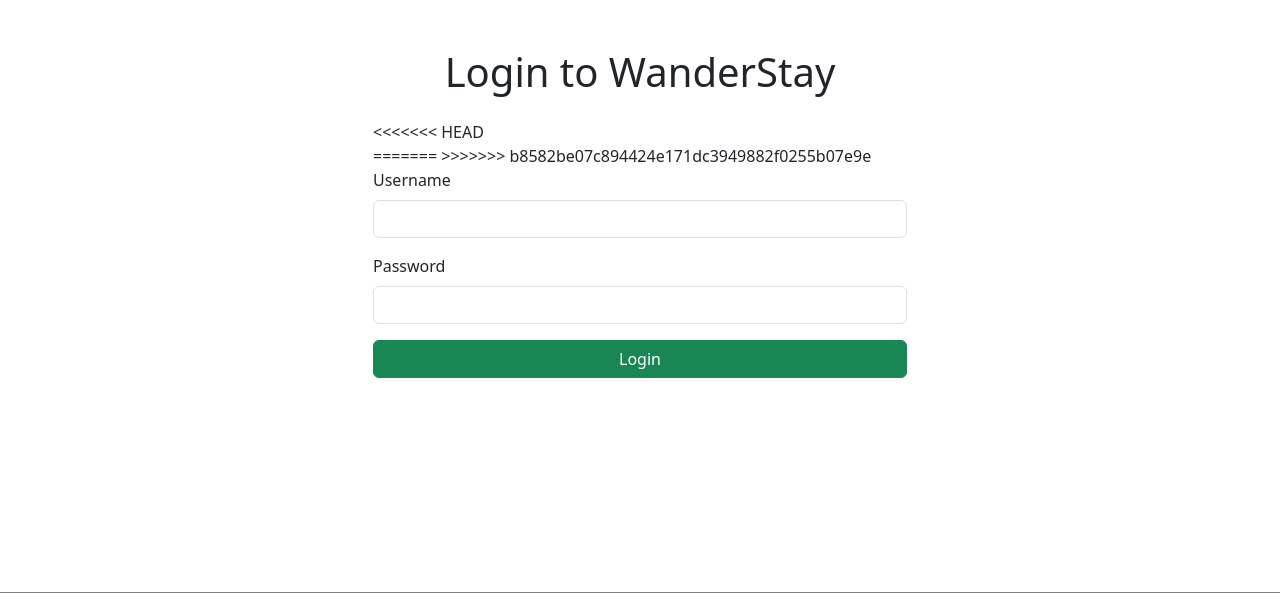
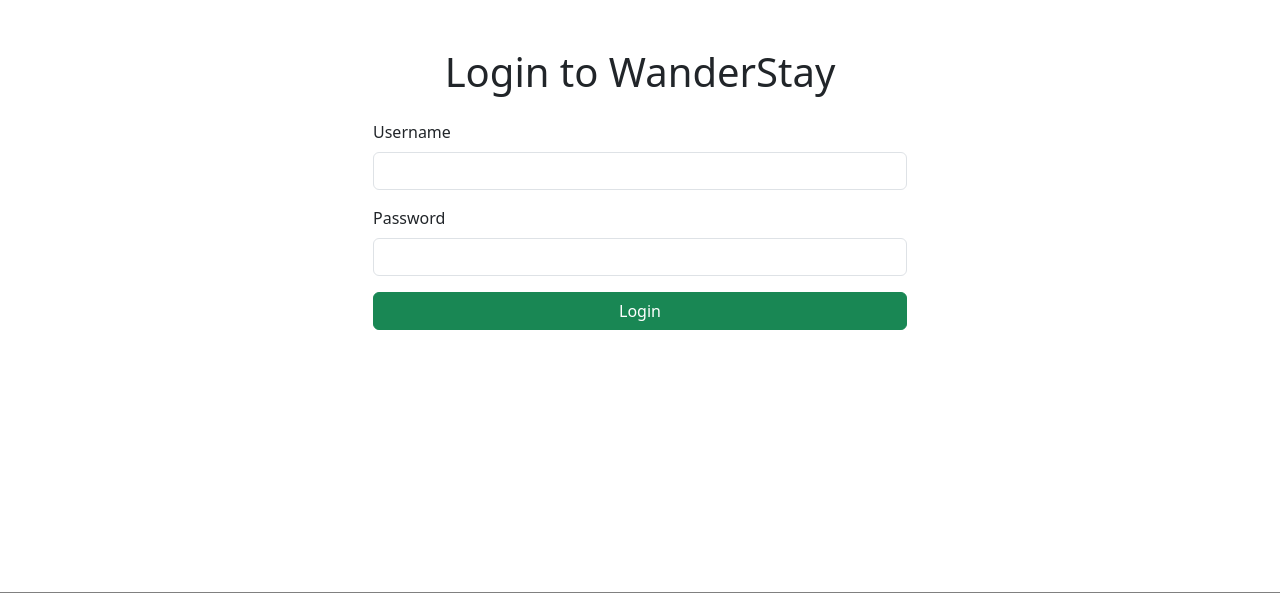
Before and after one commit to makwanagautam41/majorProject, a Node server app: page /login in a window 1280 px wide. Shown: the part 80-673 px from the top of the page. Run offline with Node 20, Linux system fonts and the light colour scheme; some libraries are stand-ins or nearby versions.

Commit message:
Update login.ejs

```diff
--- a/views/users/login.ejs
+++ b/views/users/login.ejs
@@ -4,7 +4,6 @@
   <div class="row justify-content-center">
     <div class="col-12 col-md-8 col-lg-6">
       <h1 class="text-center mb-4">Login to WanderStay</h1>
-<<<<<<< HEAD
       <form
         action="/login"
         method="post"
@@ -12,9 +11,7 @@
         novalidate
         onsubmit="ButtonLoader()"
       >
-=======
       <form action="/login" method="post" class="needs-validation" novalidate onsubmit="ButtonLoader()">
->>>>>>> b8582be07c894424e171dc3949882f0255b07e9e
         <div class="mb-3">
           <label for="username" class="form-label">Username</label>
           <input
```
